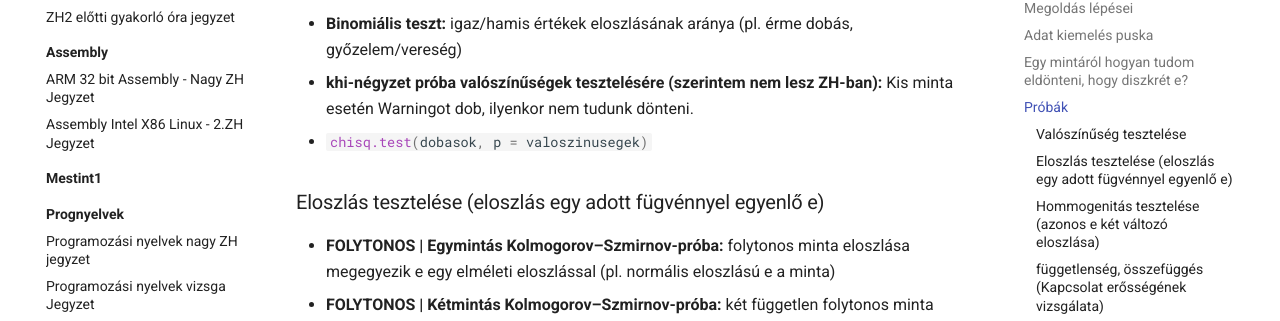
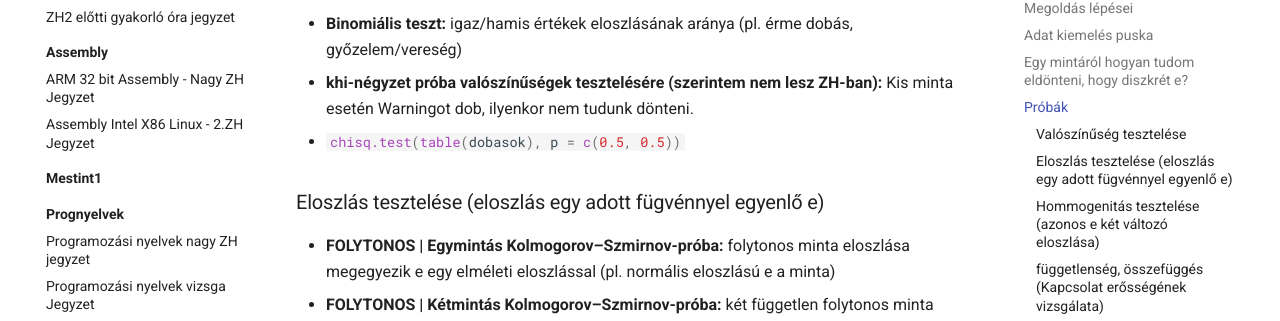
Before and after one commit to BarnaGergely/kalkulus, an MkDocs documentation site: the page built from docs/egyéb/alkstat/index.md, in a window 1280 px wide and 900 px high, scrolled down 2005 px. Shown: the part 127-448 px from the top of the window. Built offline with MkDocs 1.6.1 and Material for MkDocs 9.7.7, drawn with Linux system fonts in a browser that asks for light colours; comment, search, counter and statistics services are not loaded.

Commit message:
valószínűség teszt javítása

```diff
--- a/docs/egyéb/alkstat/index.md
+++ b/docs/egyéb/alkstat/index.md
@@ -54,7 +54,7 @@ Nem lesz olyan feladat ahol több féle próbával is meg lehet oldani, csak egy
 
 - **Binomiális teszt:** igaz/hamis értékek eloszlásának aránya (pl. érme dobás, győzelem/vereség)
 - **khi-négyzet próba valószínűségek tesztelésére (szerintem nem lesz ZH-ban):** Kis minta esetén Warningot dob, ilyenkor nem tudunk dönteni.
-  - `#!r chisq.test(dobasok, p = valoszinusegek)`
+  - `#!r chisq.test(table(dobasok), p = c(0.5, 0.5))`
 
 ### Eloszlás tesztelése (eloszlás egy adott fügvénnyel egyenlő e)
 
```
